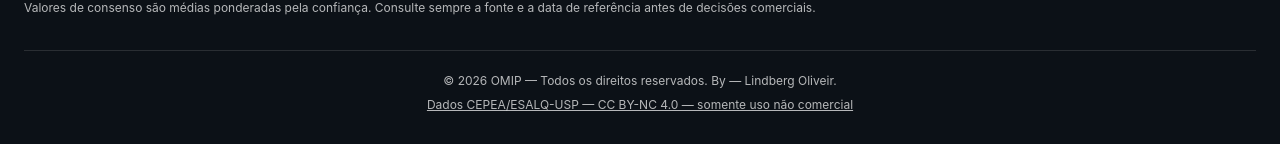
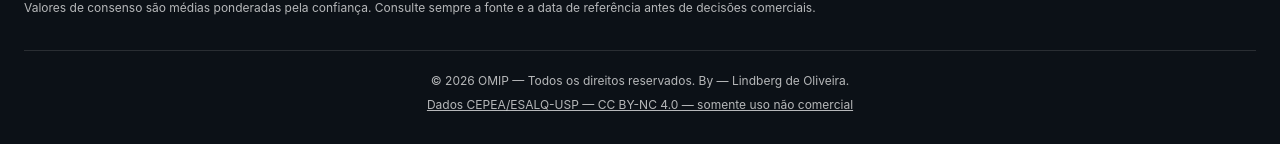
Before and after one commit to Berg-001/china-orange-intelligence, a React (Vite) app in the folder frontend/: page / in a window 1280 px wide. Shown: the part 1086-1230 px from the top of the page. Built offline with nearby package versions, Linux system fonts and the light colour scheme; no server answers.

Commit message:
fix: correct author name in footer

```diff
--- a/frontend/src/App.tsx
+++ b/frontend/src/App.tsx
@@ -18,5 +18,5 @@ function App(){const [dark,setDark]=useState(true),[product,setProduct]=useState
  <Grid container spacing={2} mb={3}>{[["Preço atual",latest?`US$ ${latest.priceUsd.toFixed(2)}/kg`:'—'],['Média do período',prices.length?`US$ ${avg.toFixed(2)}/kg`:'—'],['Observações',String(prices.length)],['Confiabilidade',latest?`${latest.confidenceScore}/100`:'—']].map(([l,v])=><Grid size={{xs:12,sm:6,md:4,lg:2}} key={l}><Card sx={{height:'100%'}}><CardContent><Typography color="text.secondary" variant="body2">{l}</Typography><Typography variant="h5" fontWeight={800} mt={1}>{v}</Typography></CardContent></Card></Grid>)}{benchmarks.map(b=><Grid size={{xs:12,sm:6,md:4,lg:2}} key={b.country}><Card sx={{height:'100%'}}><CardContent><Typography color="text.secondary" variant="body2">{b.label}</Typography><Typography variant="h5" fontWeight={800} mt={1}>{b.priceBoxBrl.toLocaleString('pt-BR',{style:'currency',currency:'BRL'})}</Typography><Typography variant="caption" color="text.secondary" display="block" mt={.75}>{b.referencePeriod}{b.dailyChangePercent!==undefined?` · Dia ${b.dailyChangePercent>0?'+':''}${b.dailyChangePercent.toFixed(2)}%`:''}{b.fiveDayAverage!==undefined?` · Média 5d R$ ${b.fiveDayAverage.toFixed(2)}`:''}</Typography><Button component="a" href={b.url} target="_blank" rel="noreferrer" size="small" sx={{mt:.5,p:0,minWidth:0,textTransform:'none'}}>Fonte: {b.source}</Button></CardContent></Card></Grid>)}</Grid>
  <Grid container spacing={3}><Grid size={{xs:12,lg:7}}><Card><CardContent><Typography variant="h6" mb={2}>Histórico de preços</Typography><Box height={360}><Line data={data} options={{responsive:true,maintainAspectRatio:false,plugins:{legend:{display:false}}}}/></Box></CardContent></Card></Grid><Grid size={{xs:12,lg:5}}><Card><CardContent><Typography variant="h6" mb={2}>Últimas cotações</Typography><TableContainer sx={{maxHeight:360}}><Table stickyHeader size="small"><TableHead><TableRow><TableCell>Data</TableCell><TableCell>Mercado</TableCell><TableCell align="right">USD/kg</TableCell><TableCell>Fonte</TableCell></TableRow></TableHead><TableBody>{prices.slice(0,20).map(p=><TableRow key={p.id}><TableCell>{p.referenceDate}</TableCell><TableCell>{p.market}</TableCell><TableCell align="right">{p.priceUsd.toFixed(2)}</TableCell><TableCell><Stack direction="row" spacing={1} alignItems="center"><Typography variant="caption">{p.source}</Typography><Chip size="small" label={p.confidenceScore} color={p.confidenceScore>=90?'success':p.confidenceScore>=60?'warning':'default'}/></Stack></TableCell></TableRow>)}</TableBody></Table></TableContainer></CardContent></Card></Grid></Grid>
  <Typography variant="caption" color="text.secondary" display="block" mt={3}>Valores de consenso são médias ponderadas pela confiança. Consulte sempre a fonte e a data de referência antes de decisões comerciais.</Typography>
- <Box component="footer" sx={{mt:4,pt:2.5,borderTop:1,borderColor:'divider',textAlign:'center'}}><Typography variant="caption" color="text.secondary" display="block">© 2026 OMIP — Todos os direitos reservados. By — Lindberg Oliveir.</Typography><Typography component="a" href="https://creativecommons.org/licenses/by-nc/4.0/deed.pt-br" target="_blank" rel="license noreferrer" variant="caption" color="text.secondary" sx={{display:'inline-block',mt:.5}}>Dados CEPEA/ESALQ-USP — CC BY-NC 4.0 — somente uso não comercial</Typography></Box></Container></ThemeProvider>}
+ <Box component="footer" sx={{mt:4,pt:2.5,borderTop:1,borderColor:'divider',textAlign:'center'}}><Typography variant="caption" color="text.secondary" display="block">© 2026 OMIP — Todos os direitos reservados. By — Lindberg de Oliveira.</Typography><Typography component="a" href="https://creativecommons.org/licenses/by-nc/4.0/deed.pt-br" target="_blank" rel="license noreferrer" variant="caption" color="text.secondary" sx={{display:'inline-block',mt:.5}}>Dados CEPEA/ESALQ-USP — CC BY-NC 4.0 — somente uso não comercial</Typography></Box></Container></ThemeProvider>}
 export default App;
```
